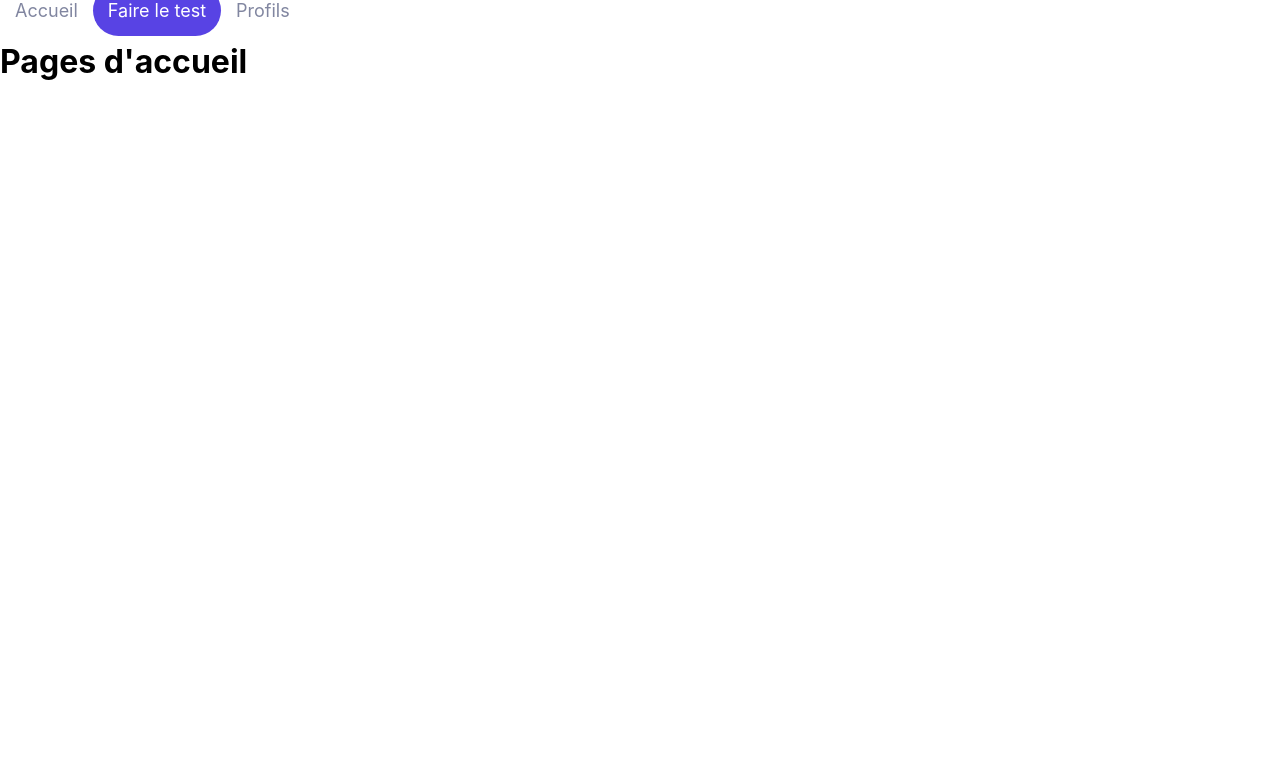
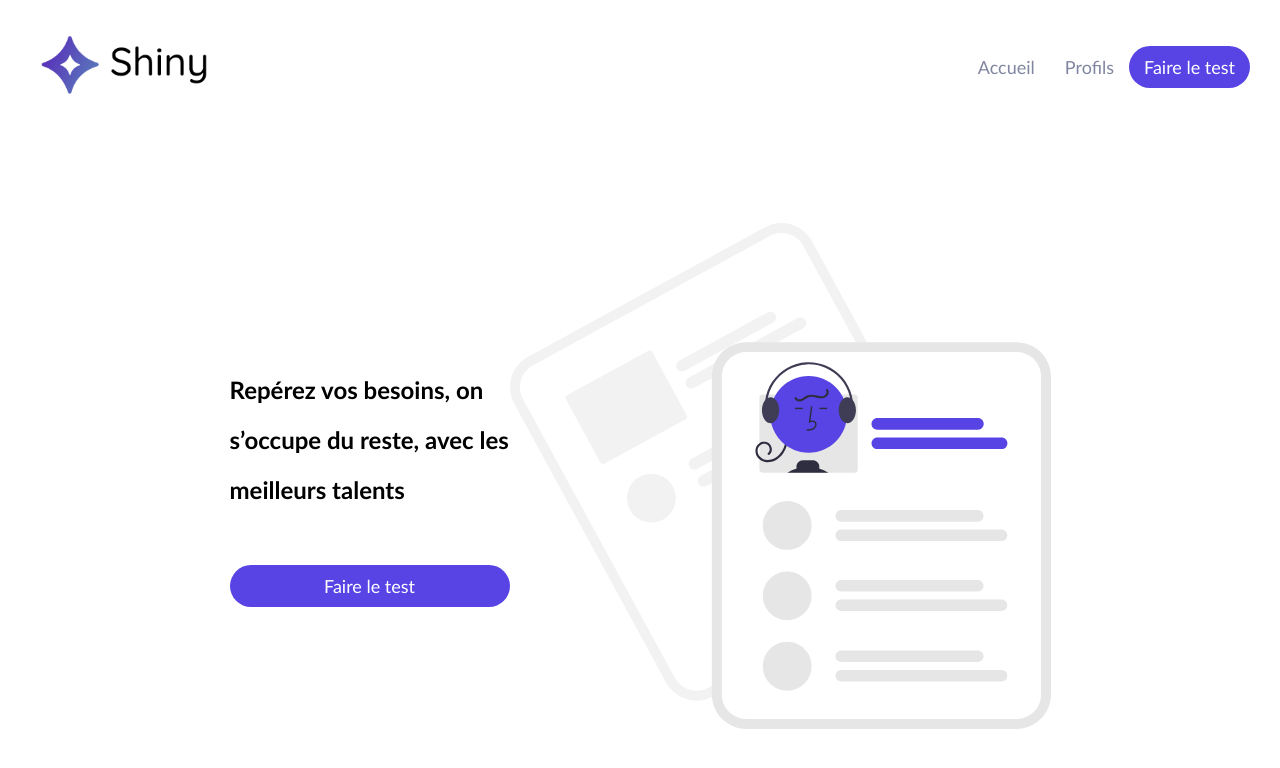
Before and after one commit to RabbiSylva01/shiny-agence, a React (Create React App) app: page / in a window 1280 px wide. Shown: the top 768 px of the page. Built offline with nearby package versions, Linux system fonts and the light colour scheme.

Commit message:
l'ajout des certaines fonctionnalité avec style in js

```diff
--- a/src/Composants/Error.jsx
+++ b/src/Composants/Error.jsx
@@ -1,9 +1,37 @@
+import styled from 'styled-components'
+import colors from '../utils/style/colors'
+
+const ErrorWrapper = styled.div`
+  margin: 30px;
+  display: flex;
+  flex-direction: column;
+  background-color: ${colors.background};
+  align-items: center;
+`
+
+const ErrorTitle = styled.h1`
+  font-weight: 300;
+`
+
+const ErrorSubtitle = styled.h2`
+  font-weight: 300;
+  color: ${colors.secondary};
+`
+
+const Illustration = styled.img`
+  max-width: 800px;
+`
+
 function Error() {
-    return (
-        <div>
-            <h1>Oups 🙈 Cette page n'existe pas</h1>
-        </div>
-    )
+  return (
+    <ErrorWrapper>
+      <ErrorTitle>Oups...</ErrorTitle>
+      <Illustration src="https://github.com/atoulmet/assets/blob/master/404.svg?raw=true" />
+      <ErrorSubtitle>
+        Il semblerait que la page que vous cherchez n’existe pas
+      </ErrorSubtitle>
+    </ErrorWrapper>
+  )
 }
 
 export default Error
--- a/src/Composants/Header.jsx
+++ b/src/Composants/Header.jsx
@@ -1,24 +1,34 @@
 import { Link } from 'react-router-dom'
 import styled from 'styled-components'
+import { StyledLink } from '../utils/style/Atoms'
+import DarkLogo from '../assets/dark-logo.png'
 
-const StyledLink = styled(Link)`
-    padding: 15px;
-    color: #8186a0;
-    text-decoration: none;
-    font-size: 18px;
-    ${(props) =>
-        props.$isFullLink &&
-        `color: white; border-radius: 30px; background-color: #5843E4;`}
+const HomeLogo = styled.img`
+  height: 70px;
+`
+
+const NavContainer = styled.nav`
+  padding: 30px;
+  display: flex;
+  justify-content: space-between;
+  align-items: center;
 `
 
 function Header() {
-    return (
-        <nav>
-            <StyledLink to="/">Accueil</StyledLink>
-            <StyledLink to="/survey/1" $isFullLink>Faire le test</StyledLink>
-            <StyledLink to="/freelances">Profils</StyledLink>
-        </nav>
-    )
+  return (
+    <NavContainer>
+      <Link to="/">
+        <HomeLogo src={DarkLogo} />
+      </Link>
+      <div>
+        <StyledLink to="/">Accueil</StyledLink>
+        <StyledLink to="/freelances">Profils</StyledLink>
+        <StyledLink to="/survey/1" $isFullLink>
+          Faire le test
+        </StyledLink>
+      </div>
+    </NavContainer>
+  )
 }
 
 
--- a/src/Composants/card.jsx
+++ b/src/Composants/card.jsx
@@ -1,6 +1,7 @@
 import PropTypes from 'prop-types'
 import DefaultPicture from '../assets/profile.png'
 import styled from 'styled-components'
+import colors  from "../utils/style/colors"
 
 const CardLabel = styled.span`
 color: #5843e4;
@@ -12,17 +13,31 @@
     width: 80px;
     border-radius: 50%;
 `
-
+const CardWrapper = styled.div`
+display: flex;
+flex-direction: column;
+padding: 15px;
+background-color: ${colors.backgroundLight};
+border-radius: 30px;
+width: 350px;
+transition: 200ms;
+&:hover {
+    cursor: pointer;
+    box-shadow: 2px 2px 10px #e2e3e9;
+}
+`
 
 function Card({ label, title, picture }) {
   return (
-      <div style={{ display: 'flex', flexDirection: 'column', padding: 15 }}>
+      <CardWrapper>
           <CardLabel>{label}</CardLabel>
           <CardImage src={picture} alt="freelance" />
           <span>{title}</span>
-      </div>
+      </CardWrapper>
   )
 }
+
+
 
   Card.propTypes = {
     label: PropTypes.string.isRequired,
--- a/src/index.jsx
+++ b/src/index.jsx
@@ -8,7 +8,13 @@
 import { BrowserRouter,Routes,Route,} from "react-router-dom";
 import Results from './pages/Results';
 import Freelances from './pages/Freelances';
+import { createGlobalStyle } from 'styled-components'
 
+const GlobalStyle = createGlobalStyle`
+    * {
+      font-family: 'Trebuchet MS', Helvetica, sans-serif;
+    }
+`
 
 
 const root = ReactDOM.createRoot(document.getElementById('root'));
@@ -16,6 +22,7 @@
   <React.StrictMode>
     <BrowserRouter>
       <Header />
+      <GlobalStyle />
       <Routes>
              <Route path="/" element={<Home />} />
              <Route path="/Survey/:questionNumber" element={<Survey />} />
--- a/src/pages/Freelances.jsx
+++ b/src/pages/Freelances.jsx
@@ -1,4 +1,30 @@
 import Card from '../Composants/card'
+import styled from 'styled-components'
+import colors  from "../utils/style/colors"
+
+const CardsContainer = styled.div`
+  display: grid;
+  gap: 24px;
+  grid-template-rows: 350px 350px;
+  grid-template-columns: repeat(2, 1fr);
+  align-items: center;
+  justify-items: center;
+`
+
+const PageTitle = styled.h1`
+  font-size: 30px;
+  color: black;
+  text-align: center;
+  padding-bottom: 30px;
+`
+
+const PageSubtitle = styled.h2`
+  font-size: 20px;
+  color: ${colors.secondary};
+  font-weight: 300;
+  text-align: center;
+  padding-bottom: 30px;
+`
 
 const freelanceProfiles = [
   {
@@ -18,7 +44,11 @@
 function Freelances() {
   return (
     <div>
-        <h1>Freelances 👩‍💻👨‍💻👩‍💻</h1>
+      <PageTitle>Trouvez votre prestataire</PageTitle>
+      <PageSubtitle>
+        Chez Shiny nous réunissons les meilleurs profils pour vous.
+      </PageSubtitle>
+      <CardsContainer>
         {freelanceProfiles.map((profile, index) => (
           <Card
             key={`${profile.name}-${index}`}
@@ -26,6 +56,7 @@
             title={profile.name}
           />
         ))}
+      </CardsContainer>
     </div>
   )
         }
--- a/src/pages/Home.jsx
+++ b/src/pages/Home.jsx
@@ -1,14 +1,59 @@
+import styled from 'styled-components'
+import colors from '../utils/style/colors'
+import { StyledLink } from '../utils/style/Atoms'
+import HomeIllustration from '../assets/home-illustration.svg'
+
+const HomeWrapper = styled.div`
+  display: flex;
+  justify-content: center;
+`
+
+const HomerContainer = styled.div`
+  margin: 30px;
+  background-color: ${colors.background};
+  padding: 60px 90px;
+  display: flex;
+  flex-direction: row;
+  max-width: 1200px;
+`
+
+const LeftCol = styled.div`
+  display: flex;
+  flex-direction: column;
+  justify-content: center;
+  flex: 1;
+  ${StyledLink} {
+    max-width: 250px;
+  }
+`
+
+const StyledTitle = styled.h2`
+  padding-bottom: 30px;
+  max-width: 280px;
+  line-height: 50px;
+`
+
+const Illustration = styled.img`
+  flex: 1;
+`
 
 function Home() {
   return (
-    <div className="App">
-      <header className="App-header">
-         <div>
-            <h1>Pages d'accueil</h1>
-         </div>
-      </header>
-    </div>
-  );
+    <HomeWrapper>
+      <HomerContainer>
+        <LeftCol>
+          <StyledTitle>
+            Repérez vos besoins, on s’occupe du reste, avec les meilleurs
+            talents
+          </StyledTitle>
+          <StyledLink to="/survey/1" $isFullLink>
+            Faire le test
+          </StyledLink>
+        </LeftCol>
+        <Illustration src={HomeIllustration} />
+      </HomerContainer>
+    </HomeWrapper>
+  )
 }
 
 export default Home;
--- /dev/null
+++ b/src/utils/style/Atoms.jsx
@@ -0,0 +1,16 @@
+import { Link } from 'react-router-dom'
+import styled from 'styled-components'
+import colors from './colors'
+
+export const StyledLink = styled(Link)`
+  padding: 10px 15px;
+  color: #8186a0;
+  text-decoration: none;
+  font-size: 18px;
+  text-align: center;
+  ${(props) =>
+    props.$isFullLink &&
+    `color: white;
+    border-radius: 30px;
+    background-color: ${colors.primary};`}
+`
--- /dev/null
+++ b/src/utils/style/colors.jsx
@@ -0,0 +1,7 @@
+const colors = {
+    primary: '#5843E4',
+    secondary: '#8186A0',
+    backgroundLight: '#F9F9FC',
+}
+
+export default colors
```
Also changed, not shown: src/assets/dark-logo.png (added), src/assets/home-illustration.svg (added). Lines whose indentation alone changed are shown as unchanged.
